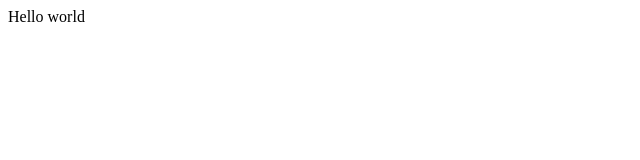
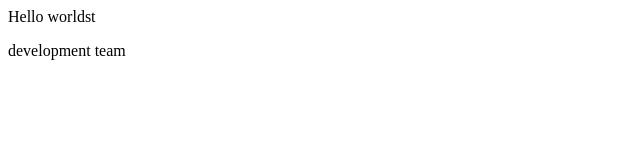
Before and after one commit to AnkitVishwakarma01/project, a plain HTML site: page index.html in a window 1280 px wide. Shown: the whole page, without its empty margins (0-640 px from the left). Drawn offline with Linux system fonts and the light colour scheme.

Commit message:
add team

```diff
--- a/index.html
+++ b/index.html
@@ -1 +1,2 @@
-<P>Hello world</P>
+<P>Hello worldst</P>
+<a> development team </a>
```
